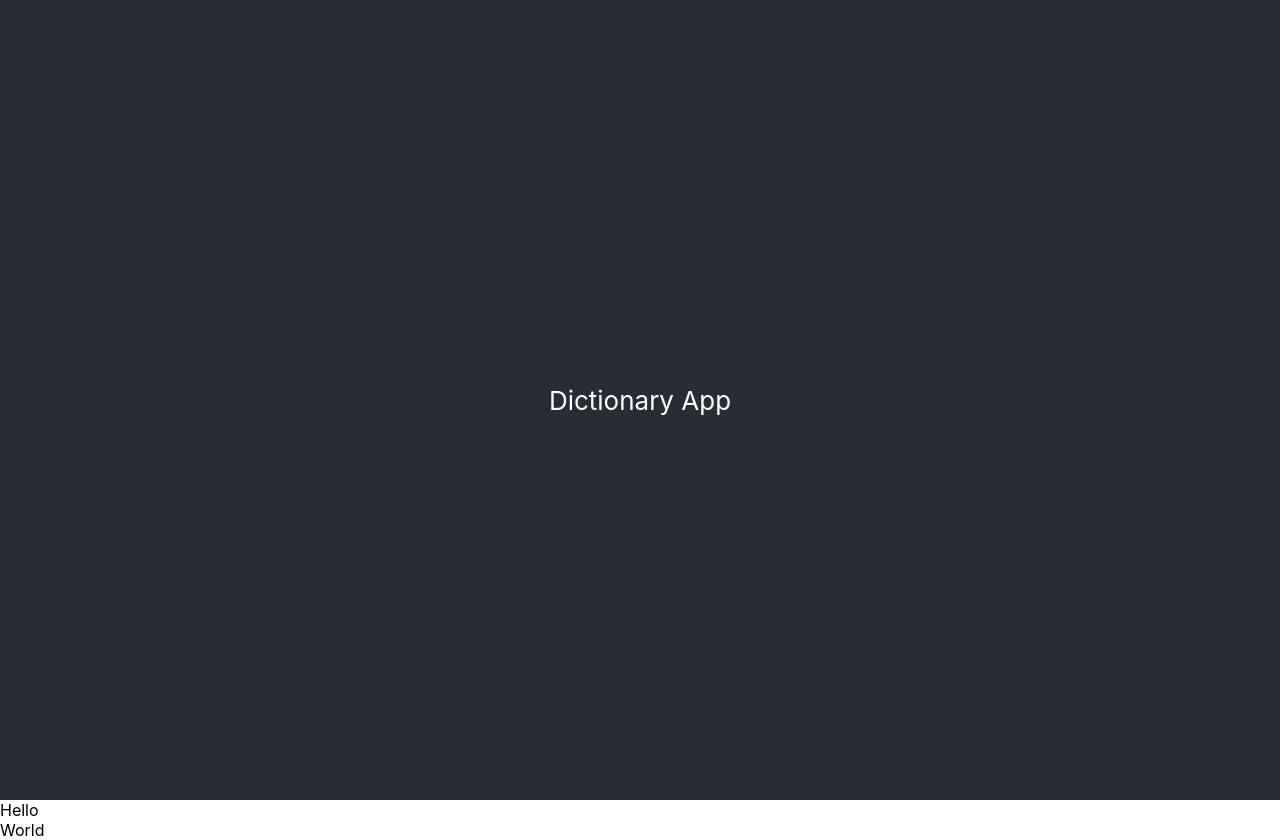
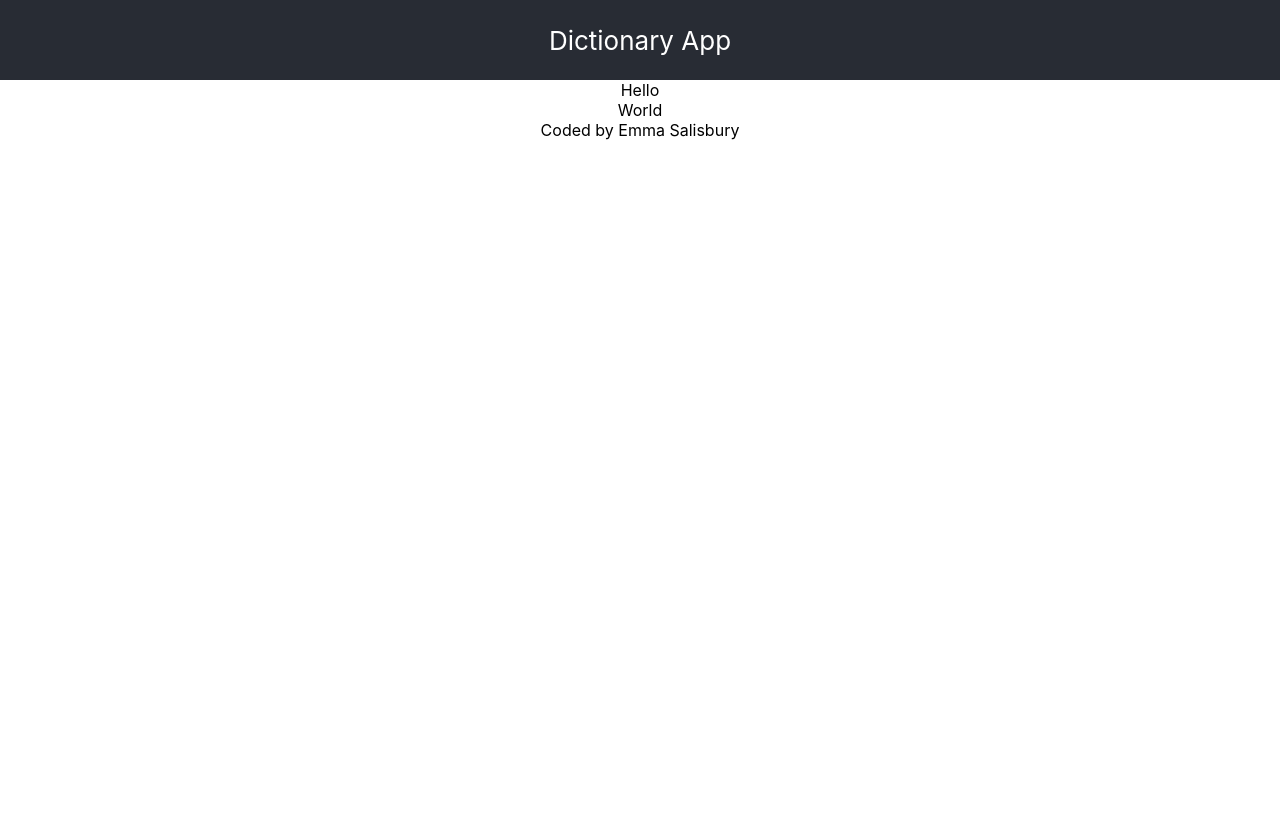
Before and after one commit to emmagsal/dictionary-react-app, a React (Create React App) app: page / in a window 1280 px wide. After the commit the page ends 800 px from the top, so only its background shows below. Built offline with nearby package versions, Linux system fonts and the light colour scheme.

Commit message:
Added Dictionary into the correct place

```diff
--- a/src/App.css
+++ b/src/App.css
@@ -15,7 +15,7 @@
 
 .App-header {
   background-color: #282c34;
-  min-height: 100vh;
+  min-height: 10vh;
   display: flex;
   flex-direction: column;
   align-items: center;
--- a/src/App.js
+++ b/src/App.js
@@ -1,13 +1,17 @@
 
 import './App.css';
+import Dictionary from './Dictionary';
 
 
 function App() {
   return (
     <div className="App">
-      <header className="App-header">Dictionary App
-      </header>
-
+      <div className="container">
+        <header className="App-header">Dictionary App
+        </header>
+        <Dictionary />
+        <footer>Coded by Emma Salisbury</footer>
+      </div>
     </div>
   );
 }
--- a/src/index.js
+++ b/src/index.js
@@ -3,13 +3,13 @@ import ReactDOM from 'react-dom/client';
 import './index.css';
 import App from './App';
 import reportWebVitals from './reportWebVitals';
-import Dictionary from './Dictionary';
+
 
 const root = ReactDOM.createRoot(document.getElementById('root'));
 root.render(
   <React.StrictMode>
     <App />
-    <Dictionary />
+
   </React.StrictMode>
 );
 
```
